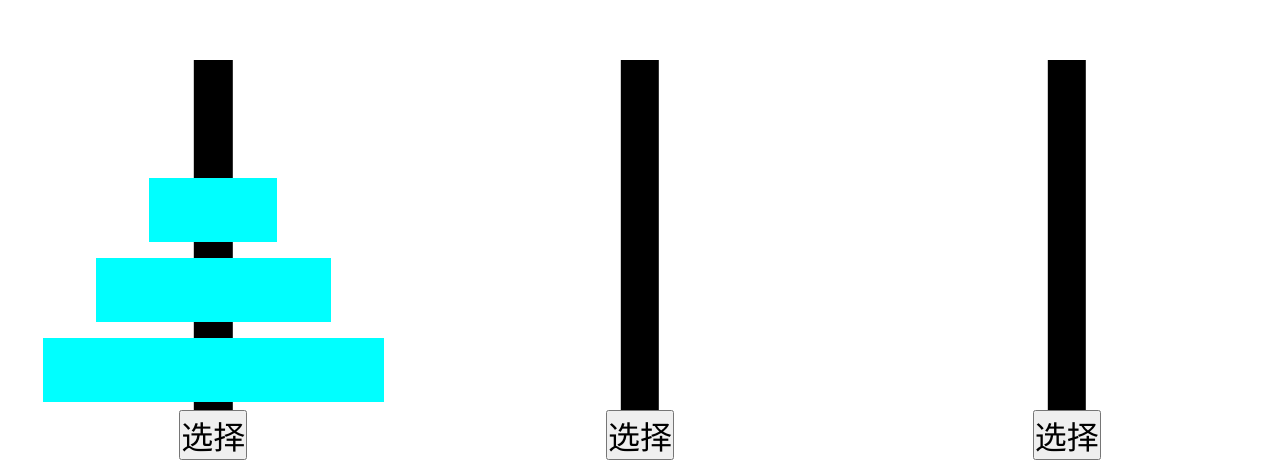
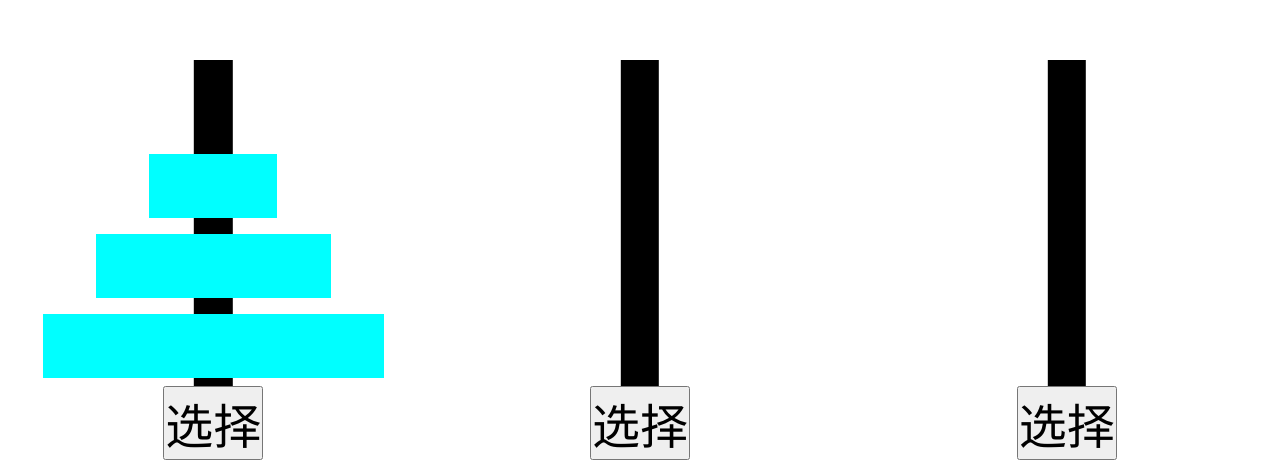
Before and after one commit to E0SelmY4V/hanoi-online, a website: page index.html in a window 1280 px wide. Shown: the part 340-800 px from the top of the page. Drawn offline with Linux system fonts and the light colour scheme.

Commit message:
ref: 字体变大

```diff
--- a/index.html
+++ b/index.html
@@ -49,7 +49,7 @@
 		}
 
 		.btn {
-			font-size: xx-large;
+			font-size: 6vh;
 		}
 
 	</style>
```
